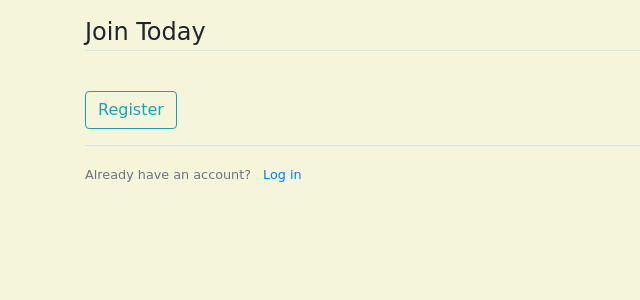
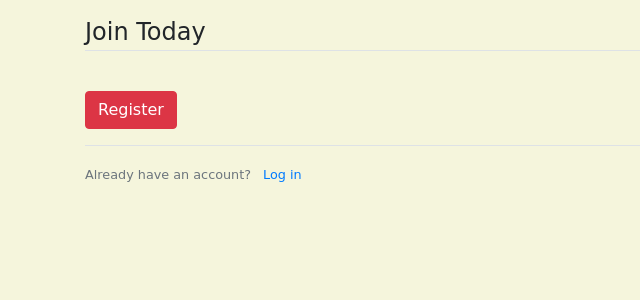
Before and after one commit to migues3/Django-Todo-Website, a Django app: template templates/main/register.html in a window 1280 px wide. Shown: the part 56-356 px from the top of the page, without its empty margins (0-640 px from the left). Run offline with Django 3.2, Linux system fonts and the light colour scheme; the template is opened without the code that fills it: most values are stand-ins (such as "Sample title", 1, 10 or a date in 2020); some libraries are stand-ins or nearby versions.

Commit message:
Changed color of register and login buttons to btn-danger (Bootstrap)

```diff
--- a/templates/main/login.html
+++ b/templates/main/login.html
@@ -9,7 +9,7 @@
                 {{ form|crispy }}
             </fieldset>
             <div class="form-group">
-                <button class="btn btn-outline-info" type="submit">Login</button>
+                <button class="btn btn-danger" type="submit">Login</button>
             </div>
         </form>
         <div class="border-top pt-3">
--- a/templates/main/register.html
+++ b/templates/main/register.html
@@ -9,7 +9,7 @@
                 {{ form|crispy }}
             </fieldset>
             <div class="form-group">
-                <button class="btn btn-outline-info" type="submit">Register</button>
+                <button class="btn btn-danger" type="submit">Register</button>
             </div>
         </form>
         <div class="border-top pt-3">
```
